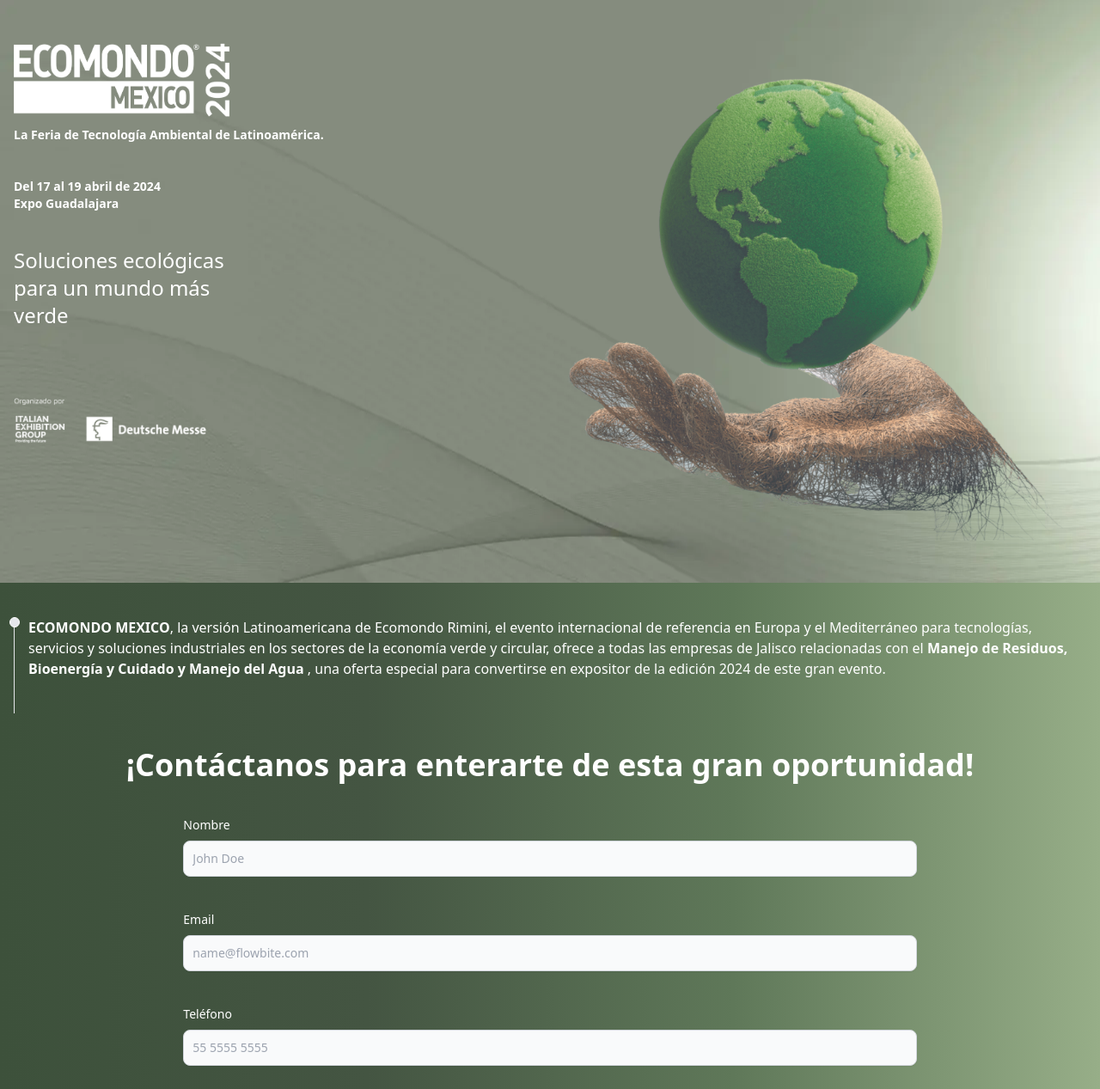
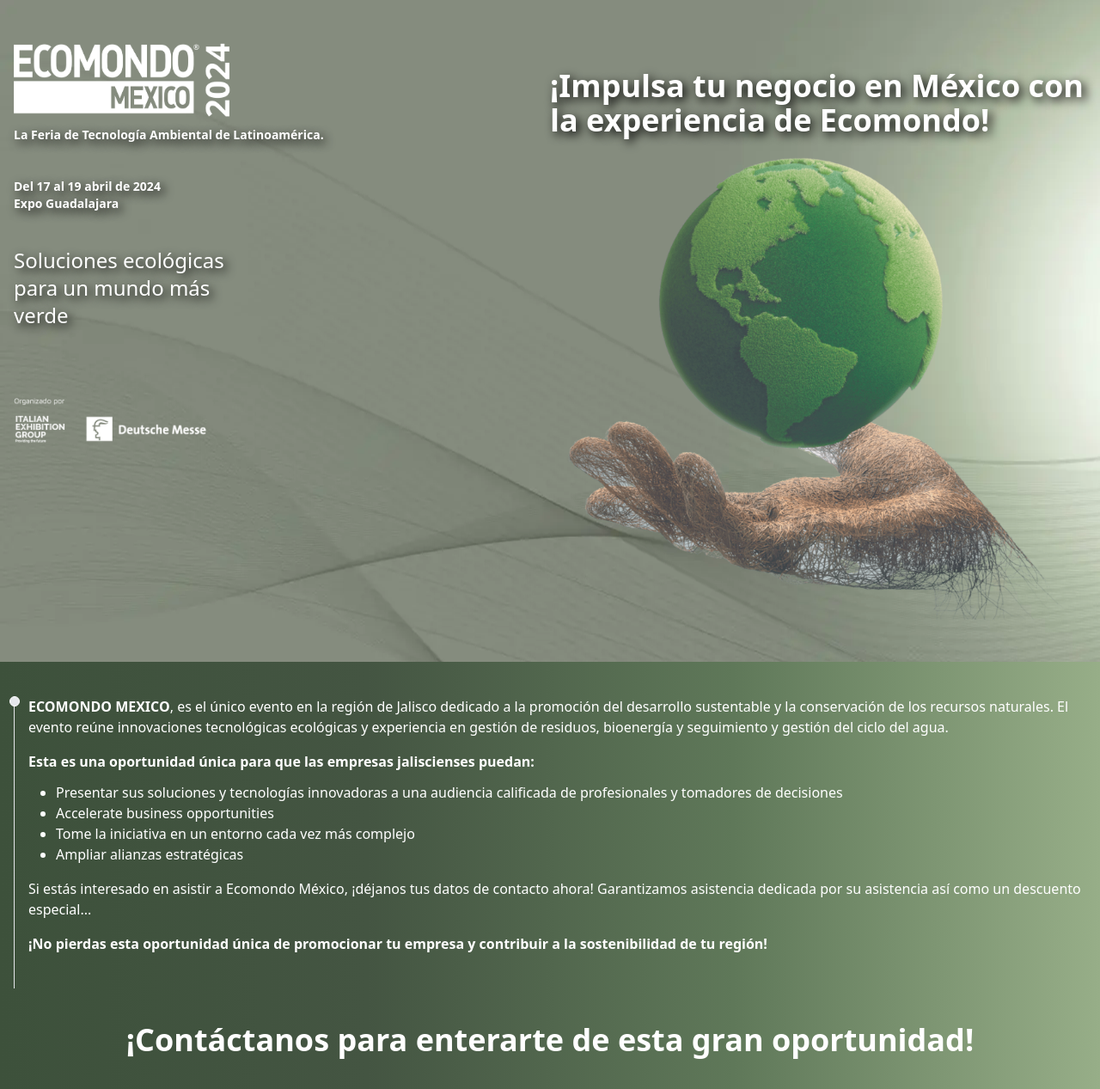
Before and after one commit to Pachix-Dev/ecomondo-landing, an Astro site: page / in a window 1280 px wide. Shown: the top 1267 px of the page at 86% size. Built offline with nearby package versions, Linux system fonts and the light colour scheme; Astro itself is replaced by a stand-in of ours.

Commit message:
Add text shadow to ecomondo-bloq-1 section and update content

```diff
--- a/src/pages/index.astro
+++ b/src/pages/index.astro
@@ -7,7 +7,7 @@ import Layout from '../layouts/Layout.astro'
 
 <Layout title='Ecomondo Mexico'>
   <main>
-    <section class='ecomondo-bloq-1'>
+    <section class='ecomondo-bloq-1' style='text-shadow: 4px 4px 12px black'>
       <div class='pt-10 pb-10 container mx-auto p-4'>
         <div class='grid md:grid-cols-2'>
           <div class='md:pe-10'>
@@ -36,7 +36,11 @@ import Layout from '../layouts/Layout.astro'
             </div>
           </div>
           <div class='pt-10'>
+            <p class='text-white text-4xl font-bold'>
+              ¡Impulsa tu negocio en México con la experiencia de Ecomondo!
+            </p>
             <img
+              class='pt-3'
               src='/world-ecomondo.webp'
               alt='ecomondo feria de sustentabilidad'
             />
@@ -52,14 +56,33 @@ import Layout from '../layouts/Layout.astro'
           >
           </div>
           <p>
-            <strong>ECOMONDO MEXICO</strong>, la versión Latinoamericana de
-            Ecomondo Rimini, el evento internacional de referencia en Europa y
-            el Mediterráneo para tecnologías, servicios y soluciones
-            industriales en los sectores de la economía verde y circular, ofrece
-            a todas las empresas de Jalisco relacionadas con el <strong
-              >Manejo de Residuos, Bioenergía y Cuidado y Manejo del Agua
-            </strong>, una oferta especial para convertirse en expositor de la
-            edición 2024 de este gran evento.
+            <strong>ECOMONDO MEXICO</strong>, es el único evento en la región de
+            Jalisco dedicado a la promoción del desarrollo sustentable y la
+            conservación de los recursos naturales. El evento reúne innovaciones
+            tecnológicas ecológicas y experiencia en gestión de residuos,
+            bioenergía y seguimiento y gestión del ciclo del agua.
+          </p>
+          <p class='mt-4 font-bold'>
+            Esta es una oportunidad única para que las empresas jaliscienses
+            puedan:
+          </p>
+          <ul class='list-disc ps-8 pt-3'>
+            <li>
+              Presentar sus soluciones y tecnologías innovadoras a una audiencia
+              calificada de profesionales y tomadores de decisiones
+            </li>
+            <li>Accelerate business opportunities</li>
+            <li>Tome la iniciativa en un entorno cada vez más complejo</li>
+            <li>Ampliar alianzas estratégicas</li>
+          </ul>
+          <p class='mt-4'>
+            Si estás interesado en asistir a Ecomondo México, ¡déjanos tus datos
+            de contacto ahora! Garantizamos asistencia dedicada por su
+            asistencia así como un descuento especial...
+          </p>
+          <p class='mt-4 font-bold'>
+            ¡No pierdas esta oportunidad única de promocionar tu empresa y
+            contribuir a la sostenibilidad de tu región!
           </p>
         </div>
       </div>
```
